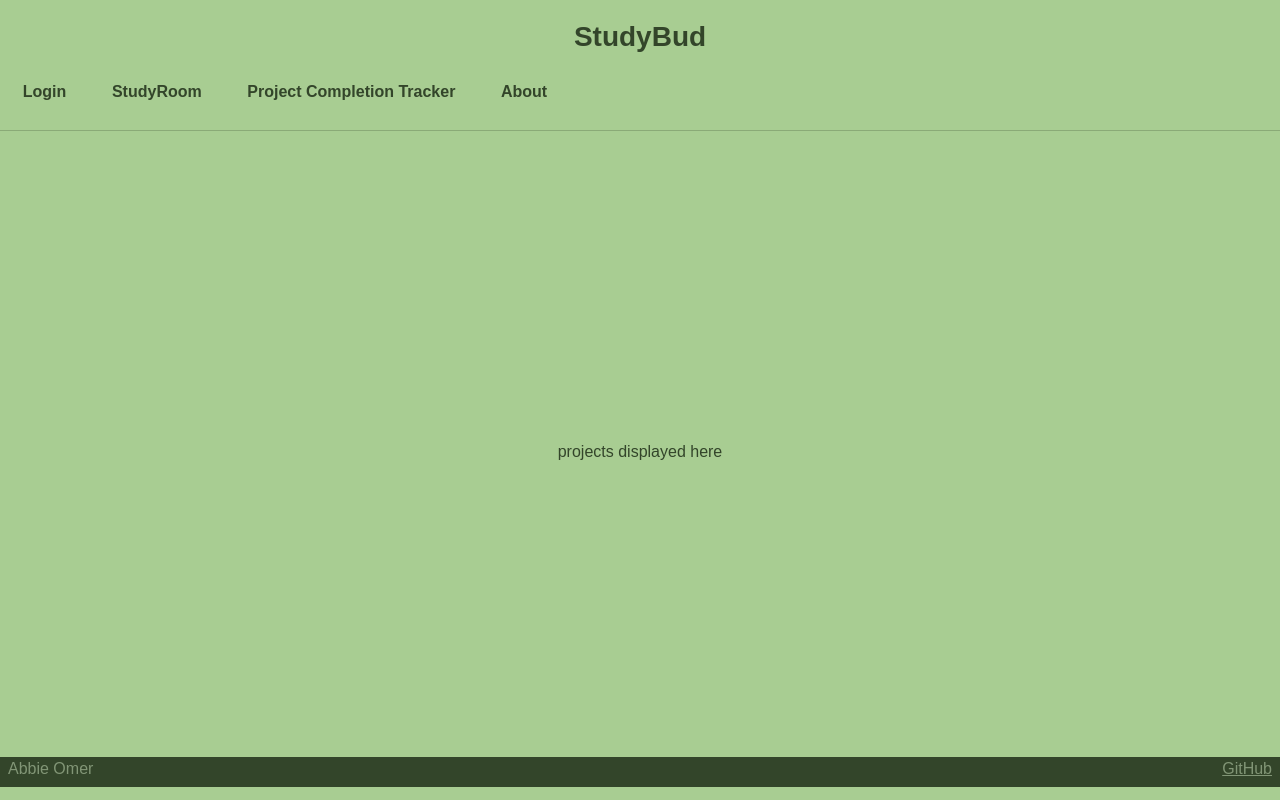
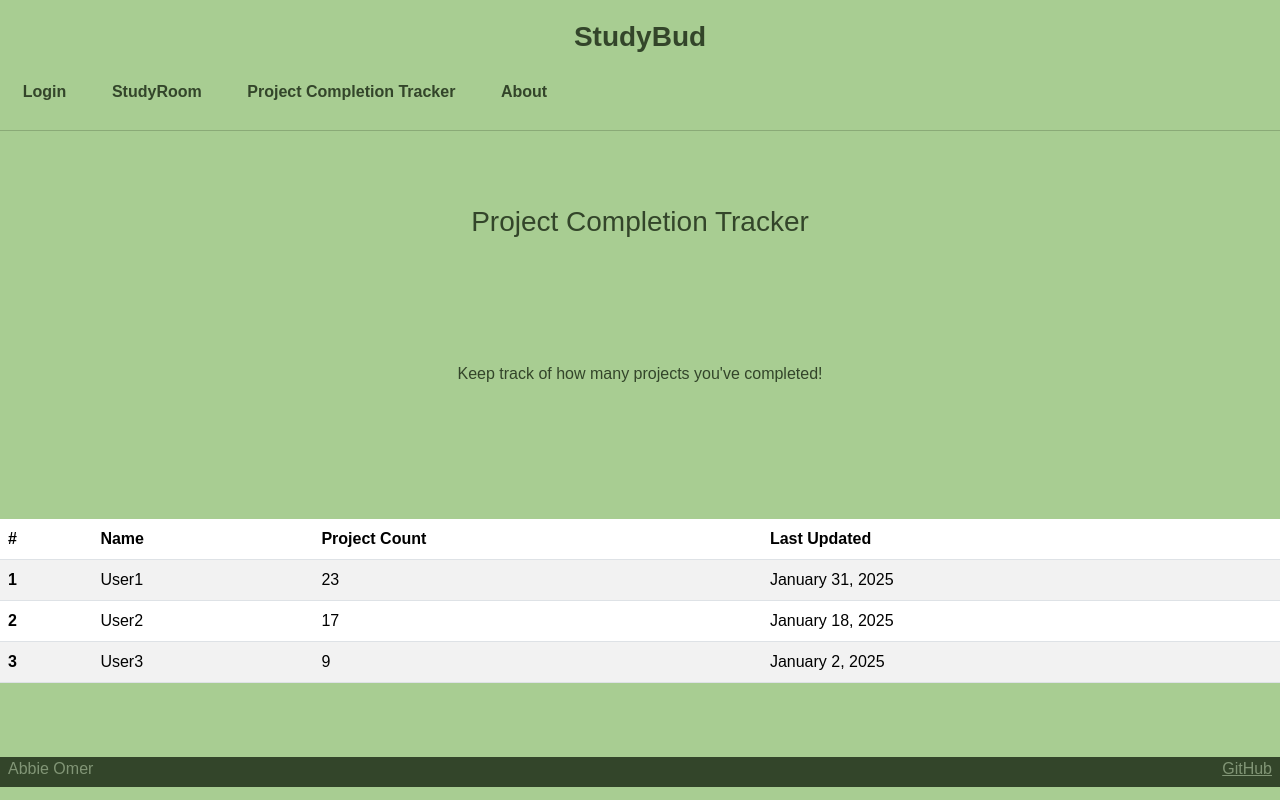
Before and after one commit to AbbleCorp/startup, a React (Vite) app: page /projects in a window 1280 px wide. Built offline with nearby package versions, Linux system fonts and the light colour scheme.

Commit message:
implemented projects components, may adjust styling later

```diff
--- a/src/projects/projects.css
+++ b/src/projects/projects.css
@@ -0,0 +1,3 @@
+/* .table-striped>tr:nth-child(odd){
+    background-color:red;
+ } */
--- a/src/projects/projects.jsx
+++ b/src/projects/projects.jsx
@@ -1,9 +1,43 @@
 import React from 'react';
+import 'bootstrap/dist/css/bootstrap.min.css';
+
+import './projects.css';
 
 export function Projects() {
   return (
-    <main className='body'>
-      <div>projects displayed here</div>
-    </main>
+<main>
+          <h3>Project Completion Tracker</h3>
+          <p>Keep track of how many projects you've completed!</p>
+          <table class="table table-striped table-responsive">
+            <thead>
+              <tr>
+                <th scope="col">#</th>
+                <th scope="col">Name</th>
+                <th scope="col">Project Count</th>
+                <th scope="col">Last Updated</th>
+              </tr>
+            </thead>
+            <tbody>
+              <tr>
+                <th scope="row">1</th>
+                <td>User1</td>
+                <td>23</td>
+                <td>January 31, 2025</td>
+              </tr>
+              <tr>
+                <th scope="row">2</th>
+                <td>User2</td>
+                <td>17</td>
+                <td>January 18, 2025</td>
+              </tr>
+              <tr>
+                <th scope="row">3</th>
+                <td>User3</td>
+                <td>9</td>
+                <td>January 2, 2025</td>
+              </tr>
+            </tbody>
+          </table>
+              </main>
   );
 }
```
